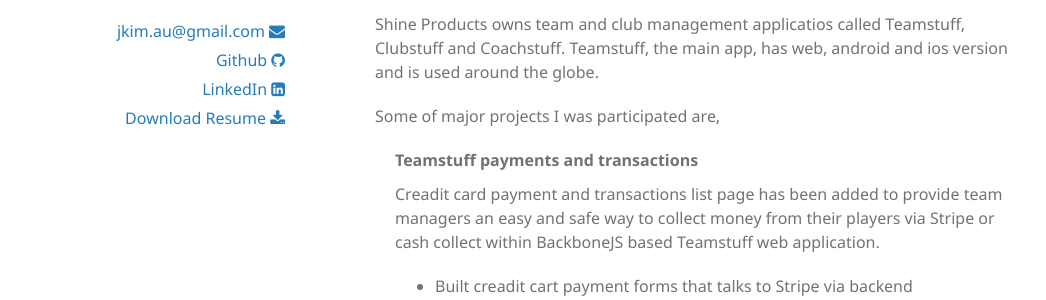
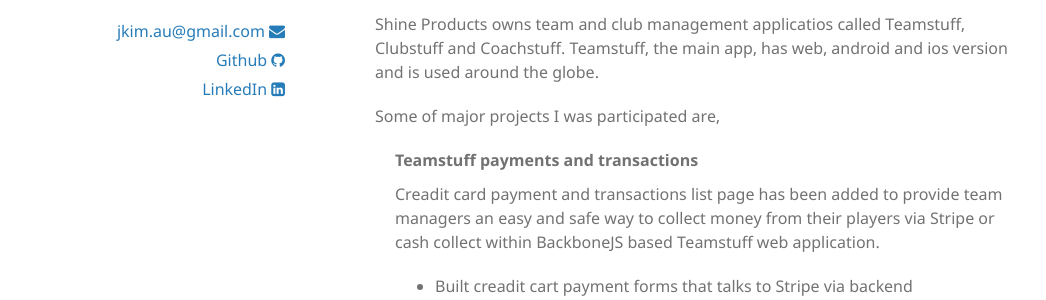
Before and after one commit to jkimau/jkimau.github.io, a Jekyll site: the page built from _pages/resume.html, in a window 1280 px wide. Shown: the part 162-462 px from the top of the page, without its empty margins (125-1171 px from the left). Built offline with Jekyll 4.4.1, drawn with Linux system fonts in a browser that asks for light colours; comment, search, counter and statistics services are not loaded.

Commit message:
download resume temp. disabled

```diff
--- a/_includes/header.html
+++ b/_includes/header.html
@@ -18,9 +18,9 @@
       <a href="{{ site.author.linkedin }}" target="_blank">
         LinkedIn <i class="fa fa-linkedin-square" aria-hidden="true"></i>
       </a>
-      <a href="/assets/files/">
+      <!-- <a href="/assets/files/">
         Download Resume <i class="fa fa-download" aria-hidden="true"></i>
-      </a>
+      </a> -->
     {% else %}
       <a href="/archives">
         ARCHIVES <i class="fa fa-archive" aria-hidden="true"></i>
```
